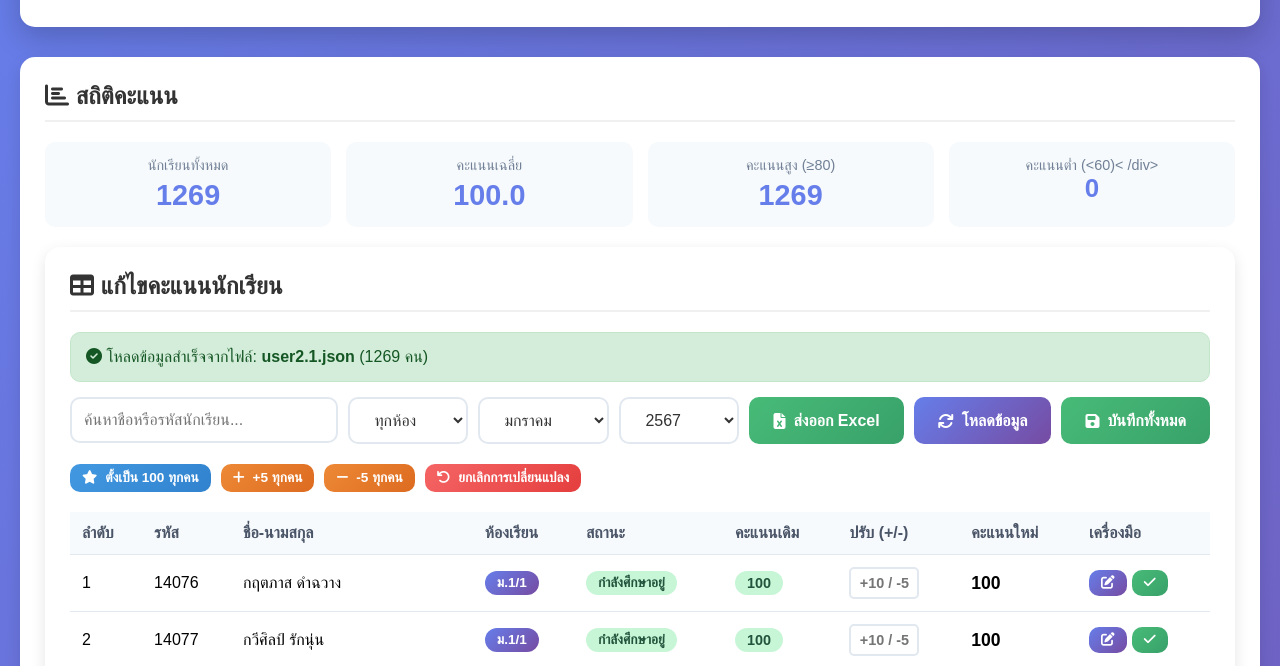
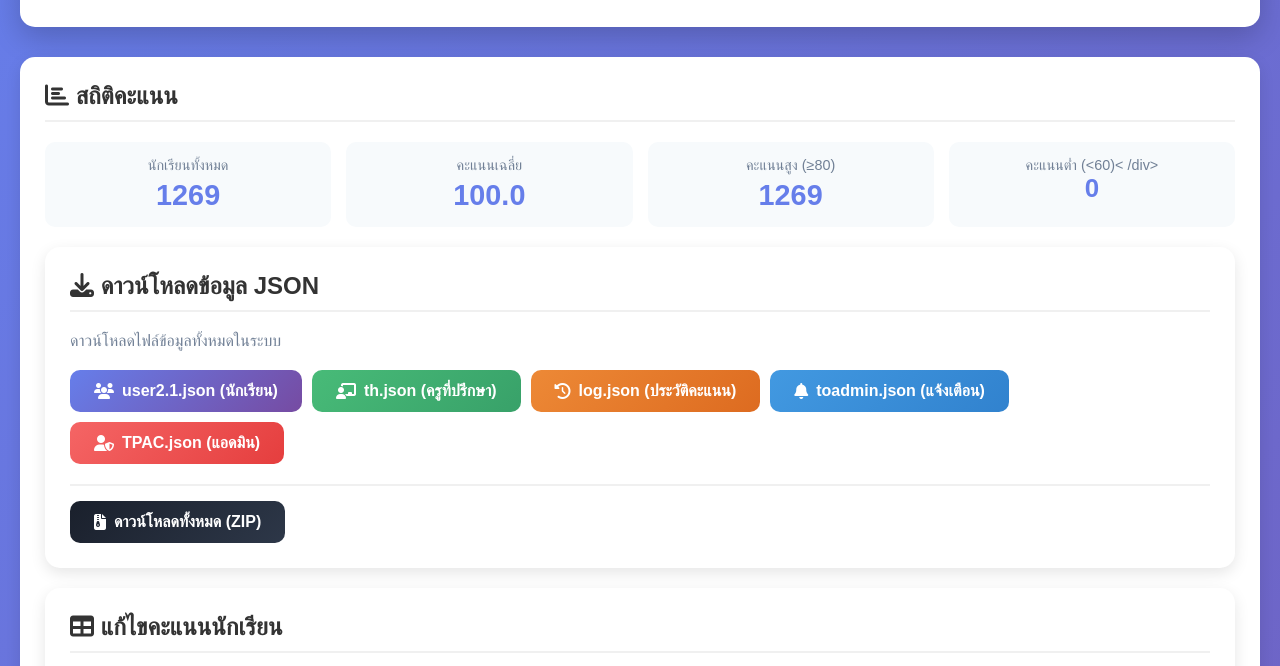
Before and after one commit to thephastudentaffairs/thephaStudentAffairs, a website: page teacher-dashboard.html in a window 1280 px wide. Shown: the part 118-784 px from the top of the page. Drawn offline with Linux system fonts and the light colour scheme; sample sign-in values are in the browser's storage.

Commit message:
Add files via upload

```diff
--- a/teacher-dashboard.html
+++ b/teacher-dashboard.html
@@ -1348,6 +1348,37 @@
           <div class="label">คะแนนต่ำ (<60)< /div>
               <div class="value" id="statLow">0</div>
           </div>
+        </div>
+      </div>
+
+      <!-- ดาวน์โหลดข้อมูล JSON -->
+      <div class="card">
+        <h2><i class="fas fa-download"></i> ดาวน์โหลดข้อมูล JSON</h2>
+        <p style="color: #718096; margin-bottom: 20px;">ดาวน์โหลดไฟล์ข้อมูลทั้งหมดในระบบ</p>
+
+        <div class="btn-group" style="flex-wrap: wrap;">
+          <button class="btn btn-primary" onclick="downloadJSON('user2.1.json')">
+            <i class="fas fa-users"></i> user2.1.json (นักเรียน)
+          </button>
+          <button class="btn btn-success" onclick="downloadJSON('th.json')">
+            <i class="fas fa-chalkboard-teacher"></i> th.json (ครูที่ปรึกษา)
+          </button>
+          <button class="btn btn-warning" onclick="downloadJSON('log.json')">
+            <i class="fas fa-history"></i> log.json (ประวัติคะแนน)
+          </button>
+          <button class="btn btn-info" onclick="downloadJSON('toadmin.json')">
+            <i class="fas fa-bell"></i> toadmin.json (แจ้งเตือน)
+          </button>
+          <button class="btn btn-danger" onclick="downloadJSON('TPAC.json')">
+            <i class="fas fa-user-shield"></i> TPAC.json (แอดมิน)
+          </button>
+        </div>
+
+        <div style="margin-top: 15px; padding-top: 15px; border-top: 2px solid #f0f0f0;">
+          <button class="btn btn-primary" onclick="downloadAllJSON()"
+            style="background: linear-gradient(135deg, #1a202c, #2d3748);">
+            <i class="fas fa-file-archive"></i> ดาวน์โหลดทั้งหมด (ZIP)
+          </button>
         </div>
       </div>
 
@@ -2717,6 +2748,95 @@
           clearInterval(notificationRefreshInterval);
         }
       };
+
+      // Download single JSON file
+      async function downloadJSON(filename) {
+        try {
+          showMessage('info', `กำลังดาวน์โหลด ${filename}...`);
+
+          const response = await fetch(filename);
+          if (!response.ok) {
+            throw new Error(`ไม่พบไฟล์ ${filename}`);
+          }
+
+          const data = await response.json();
+          const jsonStr = JSON.stringify(data, null, 2);
+          const blob = new Blob([jsonStr], { type: 'application/json' });
+
+          const url = URL.createObjectURL(blob);
+          const a = document.createElement('a');
+          a.href = url;
+          a.download = filename;
+          document.body.appendChild(a);
+          a.click();
+          document.body.removeChild(a);
+          URL.revokeObjectURL(url);
+
+          showMessage('success', `ดาวน์โหลด ${filename} สำเร็จ!`);
+        } catch (error) {
+          console.error('Download error:', error);
+          showMessage('error', `เกิดข้อผิดพลาด: ${error.message}`);
+        }
+      }
+
+      // Download all JSON files as ZIP
+      async function downloadAllJSON() {
+        const files = ['user2.1.json', 'th.json', 'log.json', 'toadmin.json', 'TPAC.json'];
+
+        try {
+          showMessage('info', 'กำลังเตรียมไฟล์ทั้งหมด...');
+
+          // Load JSZip dynamically if not already loaded
+          if (typeof JSZip === 'undefined') {
+            await loadScript('https://cdnjs.cloudflare.com/ajax/libs/jszip/3.10.1/jszip.min.js');
+          }
+
+          const zip = new JSZip();
+          const timestamp = new Date().toISOString().slice(0, 10);
+
+          // Fetch all files
+          for (const filename of files) {
+            try {
+              const response = await fetch(filename);
+              if (response.ok) {
+                const data = await response.json();
+                zip.file(filename, JSON.stringify(data, null, 2));
+              }
+            } catch (err) {
+              console.warn(`Could not fetch ${filename}:`, err);
+            }
+          }
+
+          // Generate ZIP
+          const content = await zip.generateAsync({ type: 'blob' });
+
+          // Download
+          const url = URL.createObjectURL(content);
+          const a = document.createElement('a');
+          a.href = url;
+          a.download = `ข้อมูลระบบ_${timestamp}.zip`;
+          document.body.appendChild(a);
+          a.click();
+          document.body.removeChild(a);
+          URL.revokeObjectURL(url);
+
+          showMessage('success', 'ดาวน์โหลดไฟล์ทั้งหมดสำเร็จ!');
+        } catch (error) {
+          console.error('ZIP download error:', error);
+          showMessage('error', `เกิดข้อผิดพลาด: ${error.message}`);
+        }
+      }
+
+      // Helper function to load external script
+      function loadScript(src) {
+        return new Promise((resolve, reject) => {
+          const script = document.createElement('script');
+          script.src = src;
+          script.onload = resolve;
+          script.onerror = reject;
+          document.head.appendChild(script);
+        });
+      }
     </script>
 
     <!-- Copyright Footer -->
```
